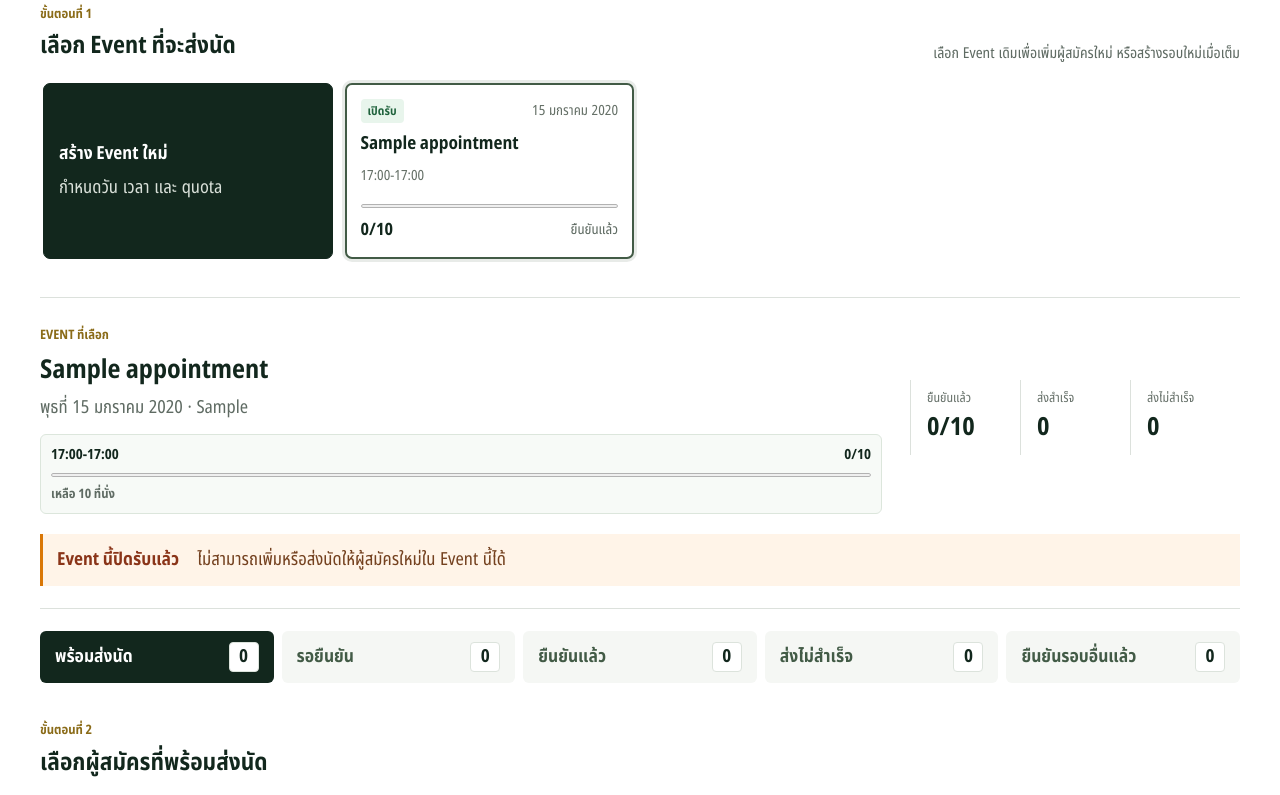
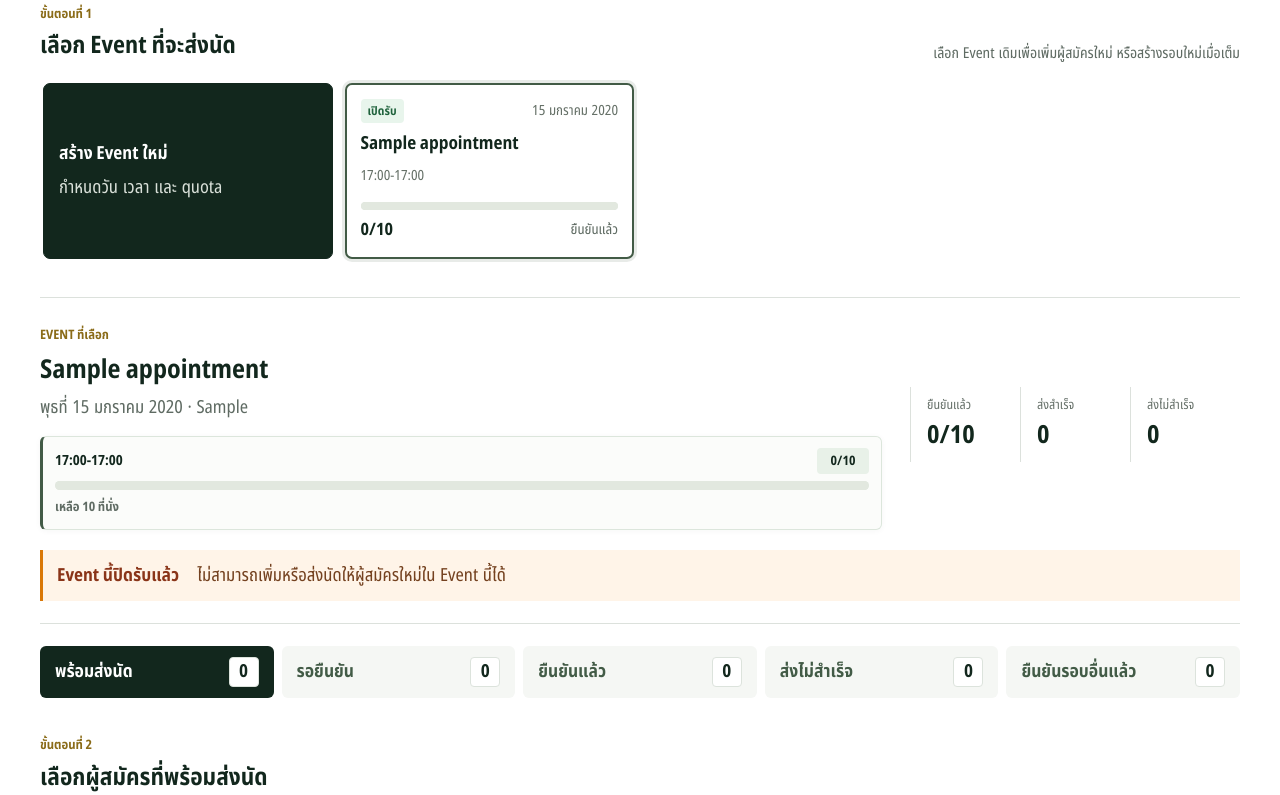
Before and after one commit to Atothegod/BRI, a Django app: page /school-admin/appointments/ in a window 1280 px wide. Shown: the part 457-1252 px from the top of the page. Run offline with Django 5.2, Linux system fonts and the light colour scheme; a user stored in the database is signed in; tables that the repository leaves empty hold one stand-in row (values such as "Sample post"); data that the repository does not hold is empty.

Commit message:
feat: Update interview schedule CSS and JS versioning for slot visualization

```diff
--- a/backend/school/static/school/css/interviews.css
+++ b/backend/school/static/school/css/interviews.css
@@ -35,22 +35,30 @@ h1 { font-size: 38px; margin: 24px 0; font-weight: 800; }
 .event-card.full .event-card-top b { color: #9a3412; background: #ffedd5; }
 .event-card-top small, .event-card-meta { color: #667168; font-size: 14px; }
 .event-card > strong { overflow-wrap: anywhere; }
-.event-card progress { width: 100%; height: 8px; margin-top: 8px; accent-color: var(--bri-sage); }
+.event-card progress { width: 100%; height: 8px; margin-top: 8px; overflow: hidden; appearance: none; -webkit-appearance: none; background: #e2e8df; border: 0; border-radius: 999px; }
+.event-card progress::-webkit-progress-bar { background: #e2e8df; border-radius: 999px; }
+.event-card progress::-webkit-progress-value { background: var(--bri-sage); border-radius: 999px; }
+.event-card progress::-moz-progress-bar { background: var(--bri-sage); border-radius: 999px; }
 .event-capacity { margin-top: auto; color: #5f6b63; font-size: 14px; }
 .event-capacity b { color: var(--bri-forest); font-size: 17px; }
 .selected-event { display: grid; grid-template-columns: minmax(0, 1fr) auto; gap: 20px 28px; padding: 22px 0; border-block: 1px solid var(--bri-border); }
 .selected-event-main > span { color: #8a6b18; font-size: 13px; font-weight: 800; }
 .selected-event-main h2 { margin: 2px 0 4px; font-size: 26px; }
 .selected-event-main p { margin: 0; color: #5f6b63; }
-.event-slots { display: grid; grid-template-columns: repeat(auto-fit, minmax(160px, 1fr)); gap: 8px; margin-top: 12px; }
+.event-slots { display: grid; grid-template-columns: repeat(auto-fit, minmax(210px, 1fr)); gap: 10px; max-width: 860px; margin-top: 14px; }
 .event-slots > span { padding: 5px 9px; color: #425b46; background: #eef3ee; border-radius: 4px; font-size: 14px; font-weight: 700; }
-.event-slot { display: grid; gap: 5px; min-width: 0; padding: 9px 10px; background: #f7faf7; border: 1px solid #dce6dc; border-radius: 6px; }
-.event-slot.full { color: #8a3418; background: #fff4e8; border-color: #fed7aa; }
-.event-slot span { display: flex; justify-content: space-between; gap: 10px; align-items: center; min-width: 0; color: inherit; font-size: 14px; font-weight: 800; }
+.event-slot { display: grid; gap: 7px; min-width: 0; padding: 11px 12px; background: #fbfcfa; border: 1px solid #dce6dc; border-left: 3px solid var(--bri-sage); border-radius: 6px; box-shadow: 0 1px 6px rgba(18, 39, 29, .04); }
+.event-slot.full { color: #8a3418; background: #fff8f0; border-color: #fed7aa; border-left-color: #d97706; }
+.event-slot span { display: grid; grid-template-columns: minmax(0, 1fr) auto; gap: 10px; align-items: center; min-width: 0; color: inherit; font-size: 14px; font-weight: 800; }
 .event-slot strong { min-width: 0; overflow-wrap: anywhere; }
-.event-slot b { flex: 0 0 auto; }
-.event-slot progress { width: 100%; height: 8px; accent-color: var(--bri-sage); }
-.event-slot.full progress { accent-color: #d97706; }
+.event-slot b { display: inline-grid; min-width: 52px; min-height: 26px; padding: 3px 7px; place-items: center; color: var(--bri-forest); background: #e8f1e8; border-radius: 4px; font-size: 13px; }
+.event-slot.full b { color: #8a3418; background: #ffedd5; }
+.event-slot progress { width: 100%; height: 9px; overflow: hidden; appearance: none; -webkit-appearance: none; background: #e2e8df; border: 0; border-radius: 999px; }
+.event-slot progress::-webkit-progress-bar { background: #e2e8df; border-radius: 999px; }
+.event-slot progress::-webkit-progress-value { background: var(--bri-sage); border-radius: 999px; }
+.event-slot progress::-moz-progress-bar { background: var(--bri-sage); border-radius: 999px; }
+.event-slot.full progress::-webkit-progress-value { background: #d97706; }
+.event-slot.full progress::-moz-progress-bar { background: #d97706; }
 .event-slot small { color: #5f6b63; font-size: 13px; font-weight: 700; }
 .event-slot.full small { color: #8a3418; }
 .event-metrics { display: grid; grid-template-columns: repeat(3, minmax(100px, 1fr)); align-self: center; }
--- a/backend/school/templates/school/interview_schedule.html
+++ b/backend/school/templates/school/interview_schedule.html
@@ -2,7 +2,7 @@
 {% load static tz school_dates %}
 {% block title %}จัดการนัดหมาย | BRI{% endblock %}
 {% block extra_css %}
-<link rel="stylesheet" href="{% static 'school/css/interviews.css' %}?v=20261005-province-send-1">
+<link rel="stylesheet" href="{% static 'school/css/interviews.css' %}?v=20261005-slot-visual-2">
 <link rel="stylesheet" href="{% static 'school/css/school_admin.css' %}?v=20261003-nav-dropdown-1">
 {% endblock %}
 {% block content %}
@@ -143,4 +143,4 @@
 </main>
 {{ send_queue|json_script:"interview-queue" }}<div hidden data-confirmation-status-url="{% url 'school:appointment_confirmation_status' %}"{% if selected_appointment %} data-event-id="{{ selected_appointment.pk }}"{% endif %}></div>
 {% endblock %}
-{% block extra_js %}<script src="{% static 'school/js/interviews.js' %}?v=20261005-province-send-1" defer></script>{% endblock %}
+{% block extra_js %}<script src="{% static 'school/js/interviews.js' %}?v=20261005-slot-visual-2" defer></script>{% endblock %}
```
